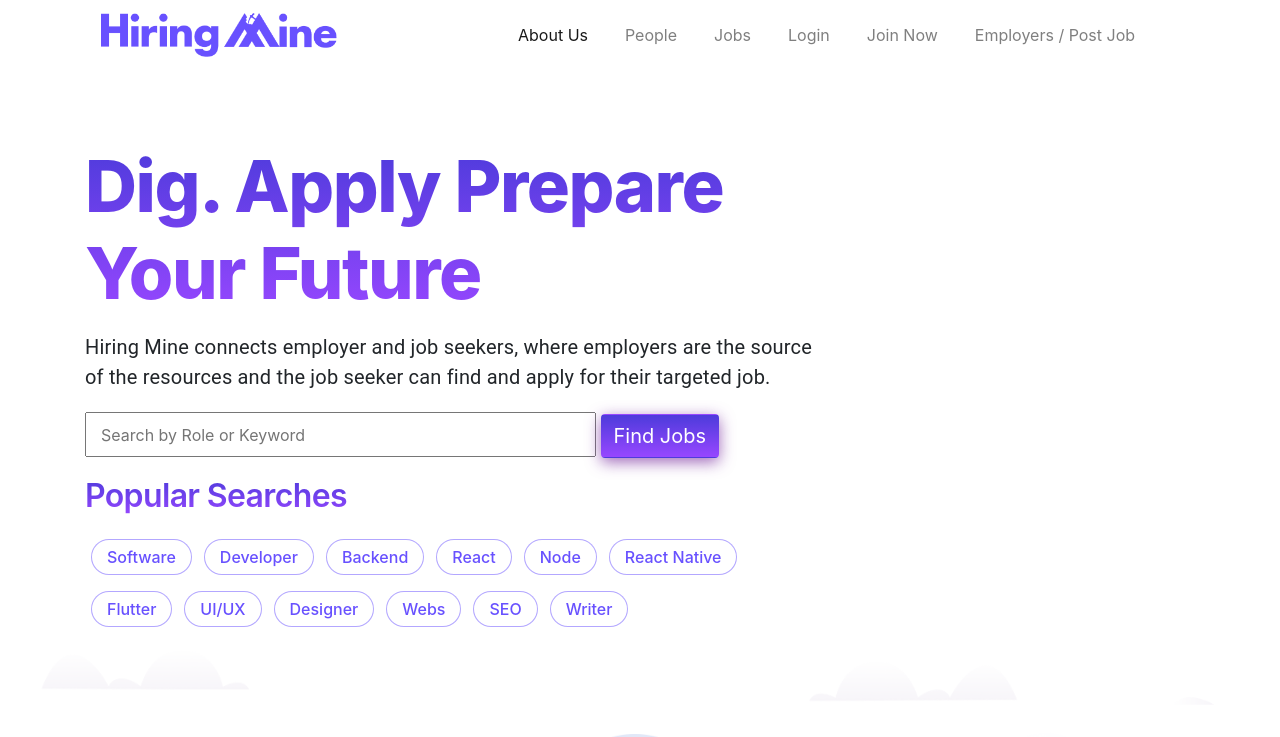
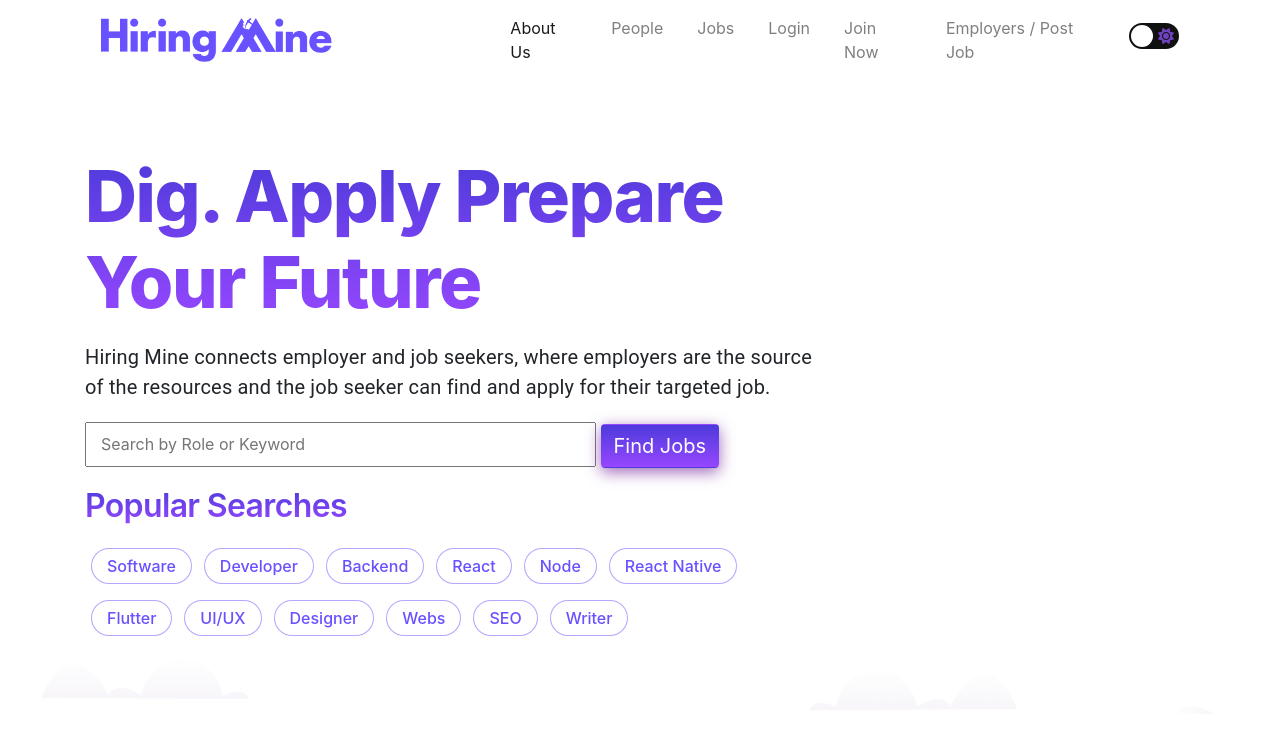
Before and after one commit to Wasikhan54/class-test, a plain HTML site: page index.html in a window 1280 px wide. Shown: the top 737 px of the page. Drawn offline with nearby package versions, Linux system fonts and the light colour scheme.

Commit message:
Add files via upload

```diff
--- /dev/null
+++ b/app.js
@@ -0,0 +1,4 @@
+const checkbox = document.getElementById("checkbox")
+checkbox.addEventListener("change" ,() => {
+  document.body.classList.toggle("dark")
+})
--- a/index.html
+++ b/index.html
@@ -37,6 +37,15 @@
                             <a class="nav-item nav-link" href="#">Join Now</a>
                             <a class="nav-item nav-link" href="#">Employers / Post Job</a>
                         </div>
+                        <div>
+                            <input type="checkbox" class="checkbox" id="checkbox">
+                            <label for="checkbox" class="checkbox-label">
+                              <i class="fas fa-moon"></i>
+                              <i class="fas fa-sun"></i>
+                              <span class="ball"></span>
+                            </label>
+                          </div>
+
                     </div>
                 </nav>
             </div>
@@ -421,6 +430,7 @@
     <script src="https://cdn.jsdelivr.net/npm/bootstrap@4.4.1/dist/js/bootstrap.min.js"
         integrity="sha384-wfSDF2E50Y2D1uUdj0O3uMBJnjuUD4Ih7YwaYd1iqfktj0Uod8GCExl3Og8ifwB6"
         crossorigin="anonymous"></script>
+        <script src="app.js"></script>
 </body>
 
 </html>
--- a/style.css
+++ b/style.css
@@ -1,3 +1,6 @@
+@import url("https://fonts.googleapis.com/css2?family=Montserrat&display=swap");
+
+
 * {
     margin: 0;
     padding: 0;
@@ -10,6 +13,96 @@ li{
     --purple:#9747ff;
     --white:#fff;
 }
+
+/* //toggle button */
+
+body {
+  font-family: "Montserrat", sans-serif;
+  background-color: #fff;
+  display: flex;
+  justify-content: center;
+  align-items: center;
+  flex-direction: column;
+  text-align: center;
+  min-height: 100vh;
+  margin: 0;
+  transition: background 0.2s linear;
+}
+
+body.dark {background-color: #292c35;
+color: #fff !important; /* #9b59b6 */
+.navbar-nav a{
+    color: #fff !important;
+}
+.card{
+    background-color: #000;
+}
+}
+body.dark h1, body.dark .support a {color: #fff;}
+
+.checkbox {
+  opacity: 0;
+  position: absolute;
+}
+
+.checkbox-label {
+  background-color: #111;
+  width: 50px;
+  height: 26px;
+  border-radius: 50px;
+  position: relative;
+  padding: 5px;
+  cursor: pointer;
+  display: flex;
+  justify-content: space-between;
+  align-items: center;
+}
+
+.fa-moon {color: var(--purple);}
+
+.fa-sun {color: var(--purple);}
+
+.checkbox-label .ball {
+  background-color: #fff;
+  width: 22px;
+  height: 22px;
+  position: absolute;
+  left: 2px;
+  top: 2px;
+  border-radius: 50%;
+  transition: transform 0.2s linear;
+}
+
+.checkbox:checked + .checkbox-label .ball {
+  transform: translateX(24px);
+}
+
+
+
+
+
+
+
+
+
+/*  Support me if you like it */
+/* .support {
+	position: absolute;
+	right: 20px;
+	bottom: 20px;
+}
+
+.support a {
+  color: #292c35;
+  font-size: 32px;
+  backface-visibility: hidden;
+  display: inline-block;
+  transition: transform 0.2s ease;
+}
+
+.support a:hover{
+  transform: scale(1.1);
+} */
 /* header */
 .navbar-brand img {
     width: 60% !important;
@@ -19,7 +112,7 @@ li{
 .navbar-nav {
 
     padding: 0 22px;
-    gap: 21px;
+    gap: 18px;
 
 }
 
```
